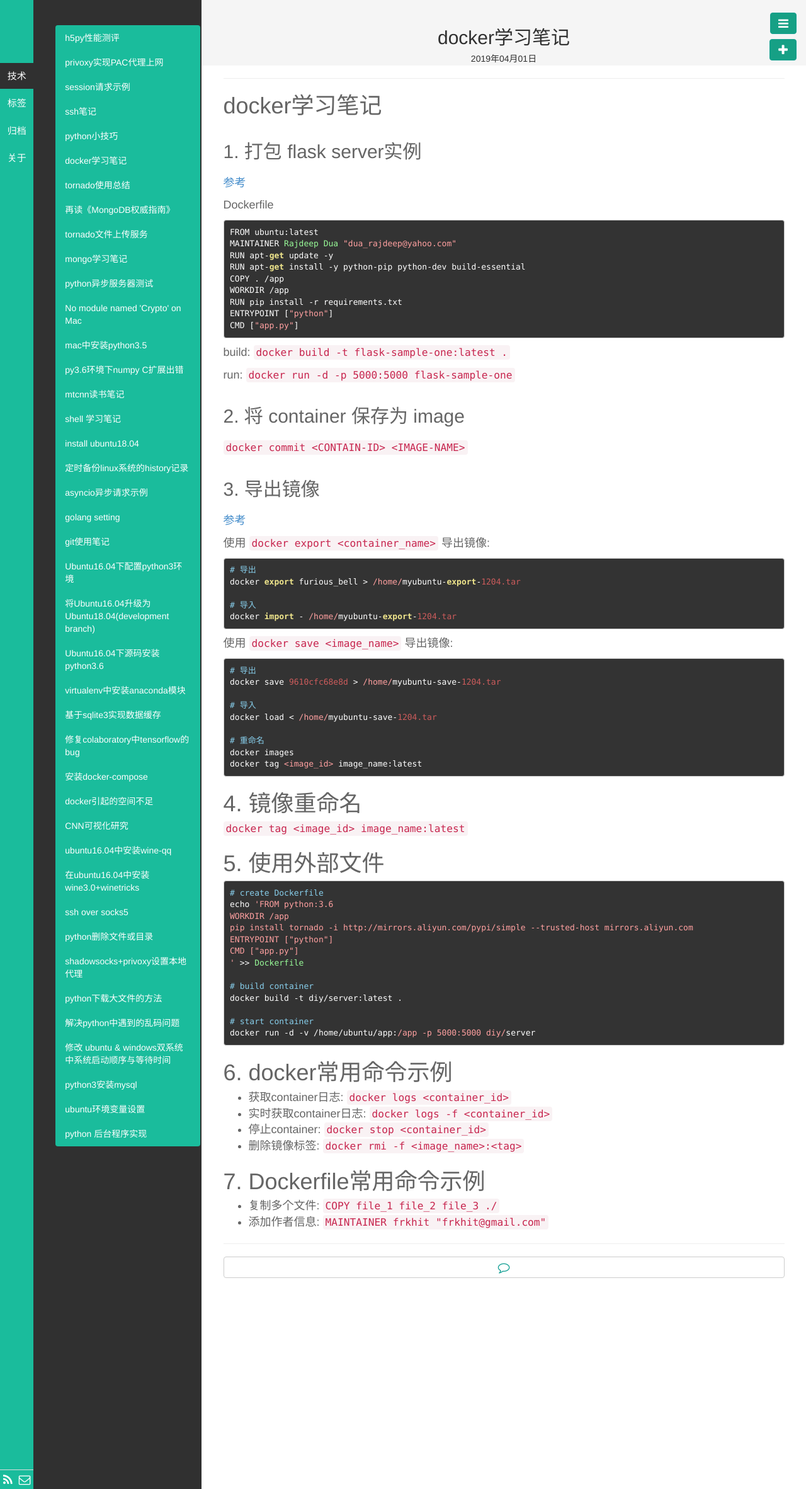
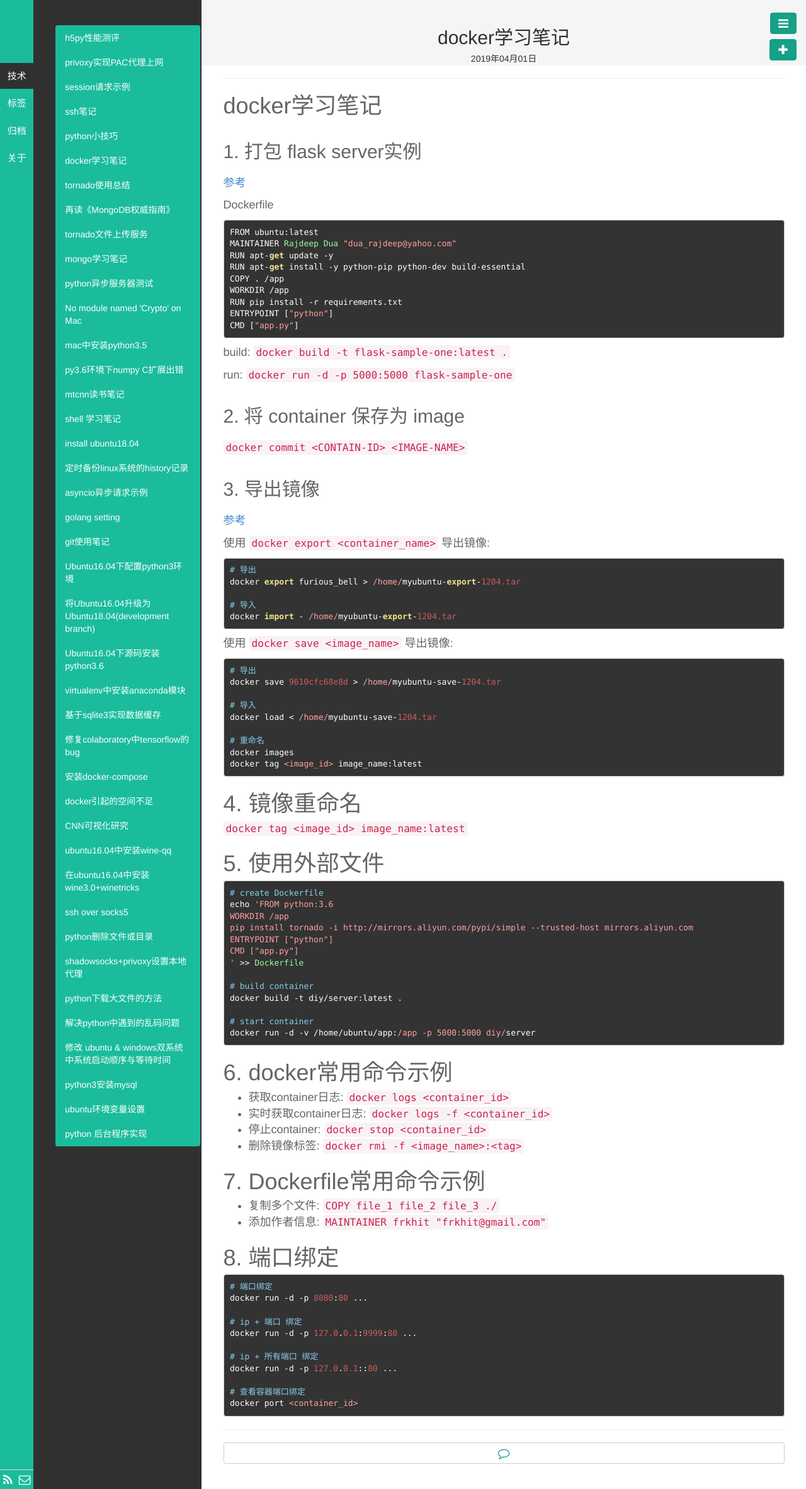
Before and after one commit to fengrk/frkhit.github.io, a Jekyll site: the page built from _posts/blog/2019-04-01-docker_learning_note.md, in a window 1280 px wide. Shown: the whole page at 63% size. Built offline with Jekyll 4.4.1, drawn with Linux system fonts in a browser that asks for light colours; Markdown is read by kramdown in place of the engine named in the settings.

Commit message:
docker 端口绑定笔记

````diff
--- a/_posts/blog/2019-04-01-docker_learning_note.md
+++ b/_posts/blog/2019-04-01-docker_learning_note.md
@@ -90,3 +90,19 @@ docker run -d -v /home/ubuntu/app:/app -p 5000:5000 diy/server
 # 7. Dockerfile常用命令示例
 - 复制多个文件: `COPY file_1 file_2 file_3 ./`
 - 添加作者信息: `MAINTAINER frkhit "frkhit@gmail.com"`
+
+# 8. 端口绑定
+
+```
+# 端口绑定
+docker run -d -p 8080:80 ...
+
+# ip + 端口 绑定
+docker run -d -p 127.0.0.1:9999:80 ...
+
+# ip + 所有端口 绑定
+docker run -d -p 127.0.0.1::80 ...
+
+# 查看容器端口绑定
+docker port <container_id>
+```
````
